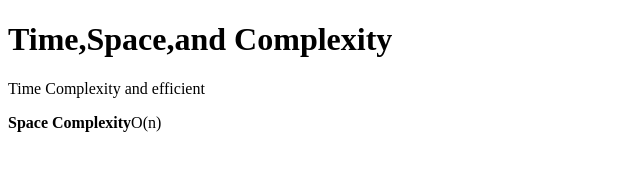
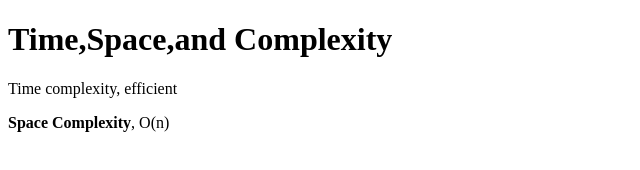
Before and after one commit to acciojob/time-and-space-complexity-Premkrishna-harale, a website: page main.html in a window 1280 px wide. Shown: the full height of the page, 0-640 px from the left. Drawn offline with Linux system fonts and the light colour scheme.

Commit message:
created a submission

```diff
--- a/main.html
+++ b/main.html
@@ -9,8 +9,8 @@
 <body>
 	<!-- the entire body must be written by student -->
 	<h1>Time,Space,and Complexity</h1>
-	<p>Time Complexity and efficient</p>
-	<p><b>Space Complexity</b>O(n)</p>
+	<p>Time complexity, efficient</p>
+	<p><b>Space Complexity</b>, O(n)</p>
 
 </body>
 
```
